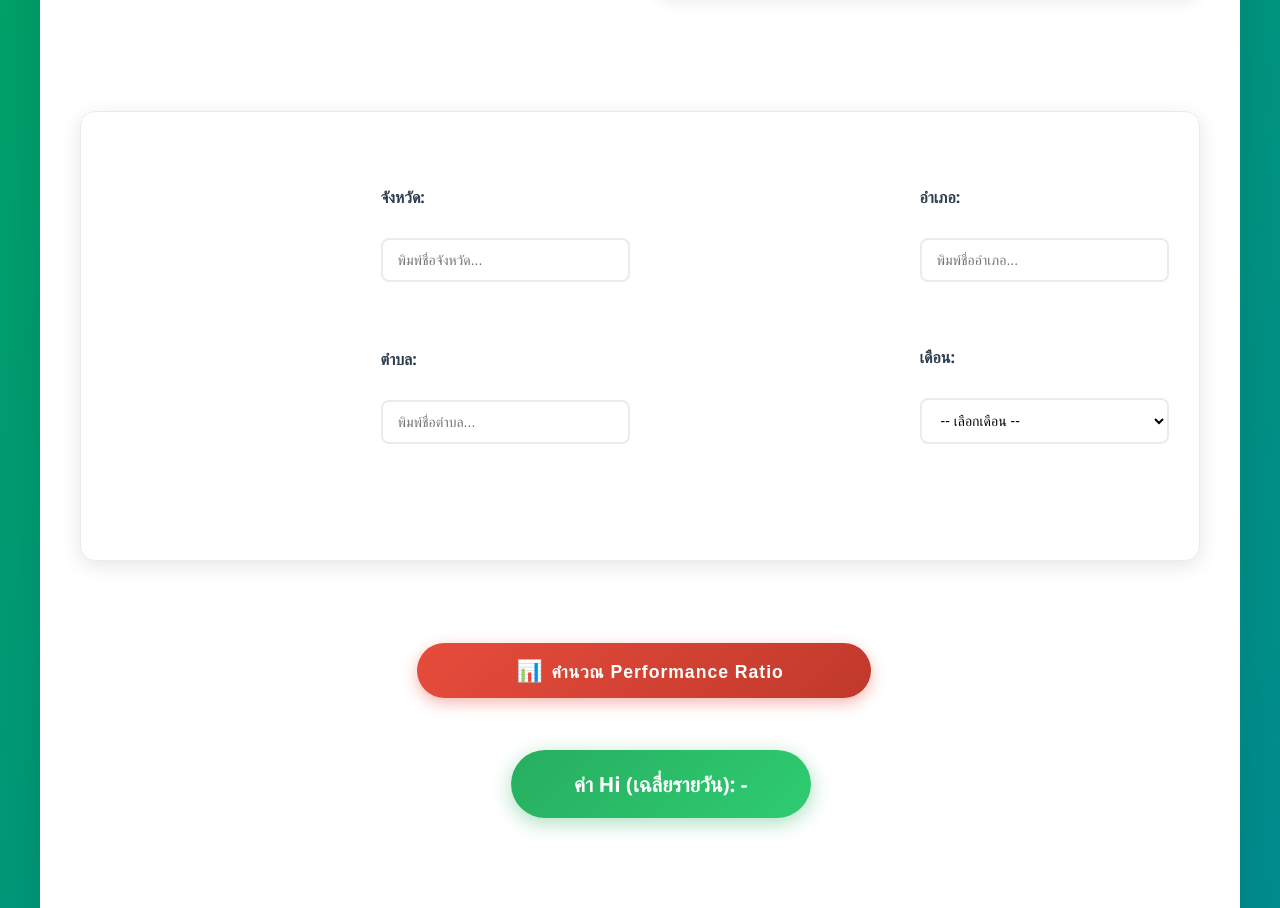
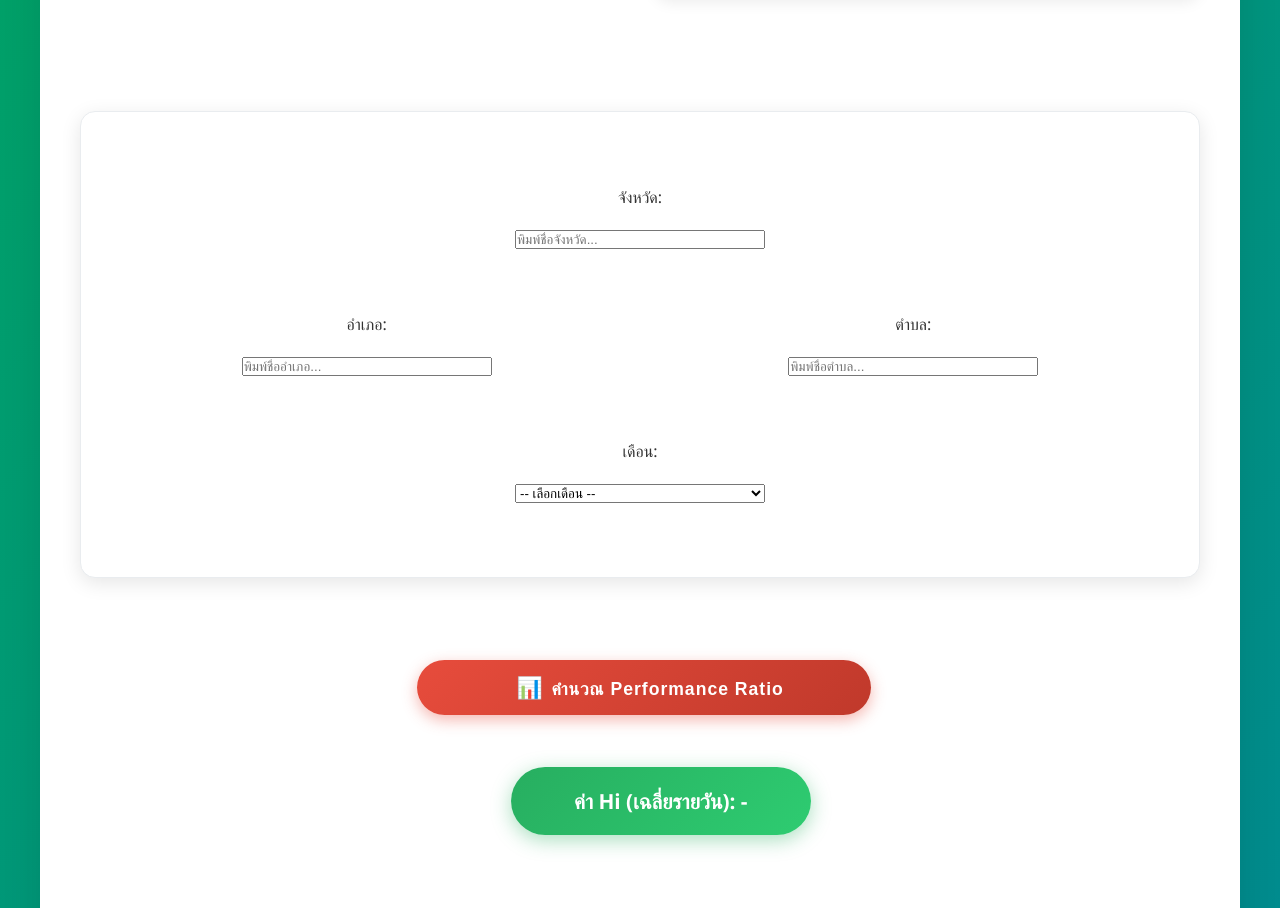
Before and after one commit to imaoon26-ops/performance_ratio, a plain HTML site: page app/index.html in a window 1280 px wide. Shown: the part 859-1767 px from the top of the page. Drawn offline with nearby package versions, Linux system fonts and the light colour scheme.

Commit message:
ืnew 2

```diff
--- a/app/index.html
+++ b/app/index.html
@@ -222,22 +222,18 @@ function findHi(province, district, tumbol, monthIndex) {
     return null;
   }
 
-    // [FIXED] ลบการคูณ daysInMonth ออก เพื่อให้ได้ค่าเฉลี่ยรายวัน (Yr)
-    // const daysInMonth = monthIndex === "all"
-    // ? 365
-    // : new Date(2025, parseInt(monthIndex) + 1, 0).getDate();
 
-    const correction = 1;
+    const correction = 1.0;
 
 
-    const hiKWh = hiMJ * 0.27778 * correction;
+    const hiKWh = hiMJ * 0.27777778 * correction;
 
 
     console.log(`☀️ Found Hi from "${matchedKey}" = ${hiMJ} MJ/m²/day × 0.27778 × ${correction} = ${hiKWh.toFixed(2)} kWh/m²/day`);
     return hiKWh;
 }
 
-    // ===== [FIXED] แก้ไขป้ายกำกับหน่วย =====
+
     function updateHi() {
       const p = document.getElementById("provinceInput").value;
       const d = document.getElementById("districtInput").value;
@@ -275,7 +271,7 @@ function findHi(province, district, tumbol, monthIndex) {
     });
 
 
-    // ===== [FIXED] แก้ไข logic การกรองข้อมูล =====
+
     document.getElementById("calcBtn").addEventListener("click", () => {
       console.log("🚀 Calculate button clicked");
       if (!performanceData.length) {
@@ -284,27 +280,23 @@ function findHi(province, district, tumbol, monthIndex) {
       }
       const selectedMonth = document.getElementById("monthSelect").value;
 
-      // [FIXED] ลบการกรองข้อมูลตรงนี้
-      // เราจะส่งข้อมูลทั้งหมด (performanceData) ไปให้ drawPRCharts
-      // และส่ง selectedMonth เพื่อให้ drawPRCharts กรองข้อมูลสำหรับกราฟรายวันเอง
 
-      // [FIXED] ส่ง performanceData (ข้อมูลทั้งหมด) และ selectedMonth
       drawPRCharts(performanceData, selectedMonth);
       });
 
-    // ===== [FIXED] แก้ไข logic การประมวลผลและกรองข้อมูล =====
+
     function drawPRCharts(allRows, selectedMonth) {
       console.log("📈 drawPRCharts with", allRows.length, "rows", "for month", selectedMonth);
       try {
         const dailyLabels = [];
         const dailyPRs = [];
-        const monthlyData = {}; // สำหรับเก็บ PR รายวันของแต่ละเดือน
+        const monthlyData = {};
 
         const p = document.getElementById("provinceInput").value;
         const d = document.getElementById("districtInput").value;
         const t = document.getElementById("tumbolInput").value;
 
-        // สร้าง Hi Cache (ตอนนี้จะเก็บค่า Hi เฉลี่ยรายวัน kWH/m²/day)
+
         const hiCache = {};
         for (let m = 0; m < 12; m++) {
           const hiVal = findHi(p, d, t, m);
@@ -312,8 +304,6 @@ function findHi(province, district, tumbol, monthIndex) {
         }
         console.log("☀️ Hi Cache (Daily Yr):", hiCache);
 
-        // [FIXED] ลบการกรองซ้ำซ้อน
-        // เราจะวนลูปข้อมูลทั้งหมด (allRows)
 
         allRows.forEach((row, i) => {
           const normalizedRow = {};
--- a/app/style.css
+++ b/app/style.css
@@ -44,7 +44,7 @@ main {
   padding: 40px;
 }
 
-/* Upload Sections */
+
 .upload-section {
   display: grid;
   grid-template-columns: 1fr 1fr;
@@ -89,6 +89,10 @@ main {
 
 /* Filters Section */
 .filters-section {
+  display: flex;
+  justify-content: center;
+  align-items: center;
+  flex-direction: column;
   background: white;
   padding: 30px;
   border-radius: 15px;
@@ -96,33 +100,29 @@ main {
   margin-bottom: 30px;
   border: 1px solid #e9ecef;
 }
-
 #filters {
   display: grid;
-  grid-template-columns: repeat(auto-fit, minmax(200px, 1fr));
+  grid-template-columns: repeat(auto-fit, minmax(220px, 1fr));
   gap: 20px;
-  align-items: end;
+  width: 80%;          /* <– ปรับความกว้างให้อยู่กลาง */
+  max-width: 800px;    /* <– จำกัดไม่ให้กว้างเกิน */
+  margin: 0 auto;
 }
 
 .filter-group {
   display: flex;
   flex-direction: column;
+  align-items: center;
 }
 
 .filter-group label {
-  font-weight: 600;
-  margin-bottom: 8px;
-  color: #2c3e50;
+  text-align: center;
 }
 
 .filter-group input,
 .filter-group select {
-  padding: 12px 15px;
-  border: 2px solid #e9ecef;
-  border-radius: 8px;
-  font-size: 14px;
-  transition: all 0.3s ease;
-  background: white;
+  width: 100%;
+  max-width: 250px;
 }
 
 .filter-group input:focus,
```
